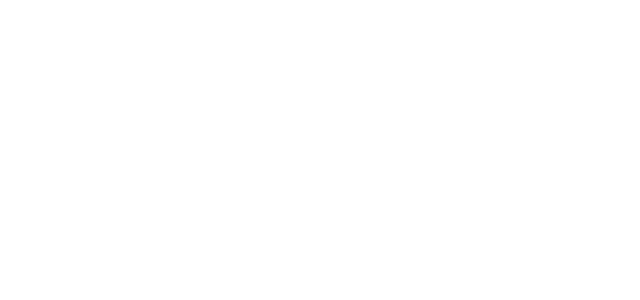
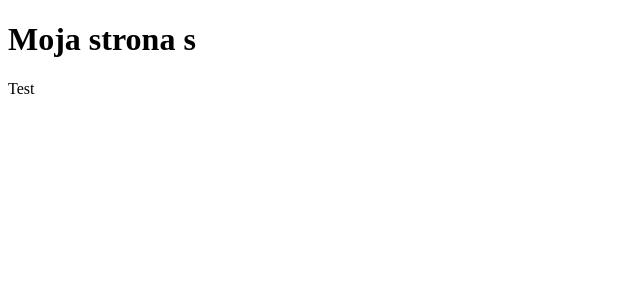
Before and after one commit to zith1994/todo-training, an Angular app: page / in a window 1280 px wide. Shown: the top 300 px of the page, without its empty margins (0-640 px from the left). Built offline with nearby package versions, Linux system fonts and the light colour scheme.

Commit message:
Title added

```diff
--- a/src/app/app.component.html
+++ b/src/app/app.component.html
@@ -1,2 +1,5 @@
+<h1>Moja strona s</h1>
+<router-outlet></router-outlet>
 
-<router-outlet></router-outlet>
+
+Test
```
